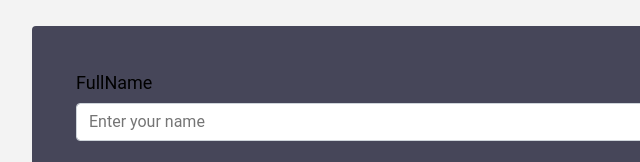
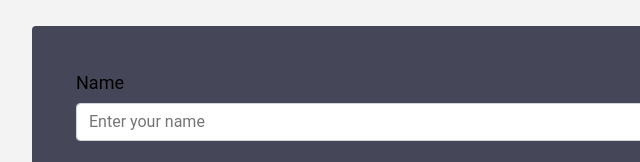
Before and after one commit to HadranielAmon/SATrials, a plain HTML site: page index.html in a window 1280 px wide. Shown: the part 126-288 px from the top of the page, 248-888 px from the left. Drawn offline with Linux system fonts and the light colour scheme.

Commit message:
removed change

```diff
--- a/index.html
+++ b/index.html
@@ -21,7 +21,7 @@
       </header>
       <form id="survey-form">
         <div class="form-group">
-          <label id="name-label" for="name">FullName</label>
+          <label id="name-label" for="name">Name</label>
           <input
             type="text"
             name="name"
```
